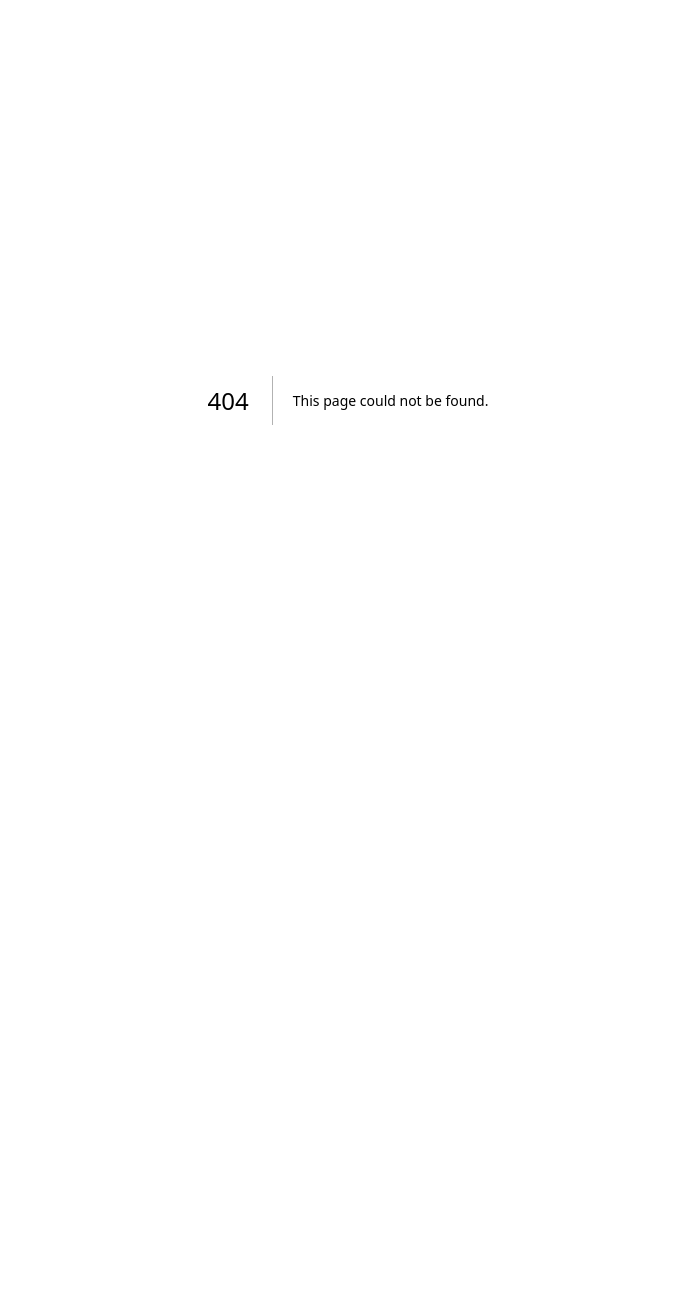
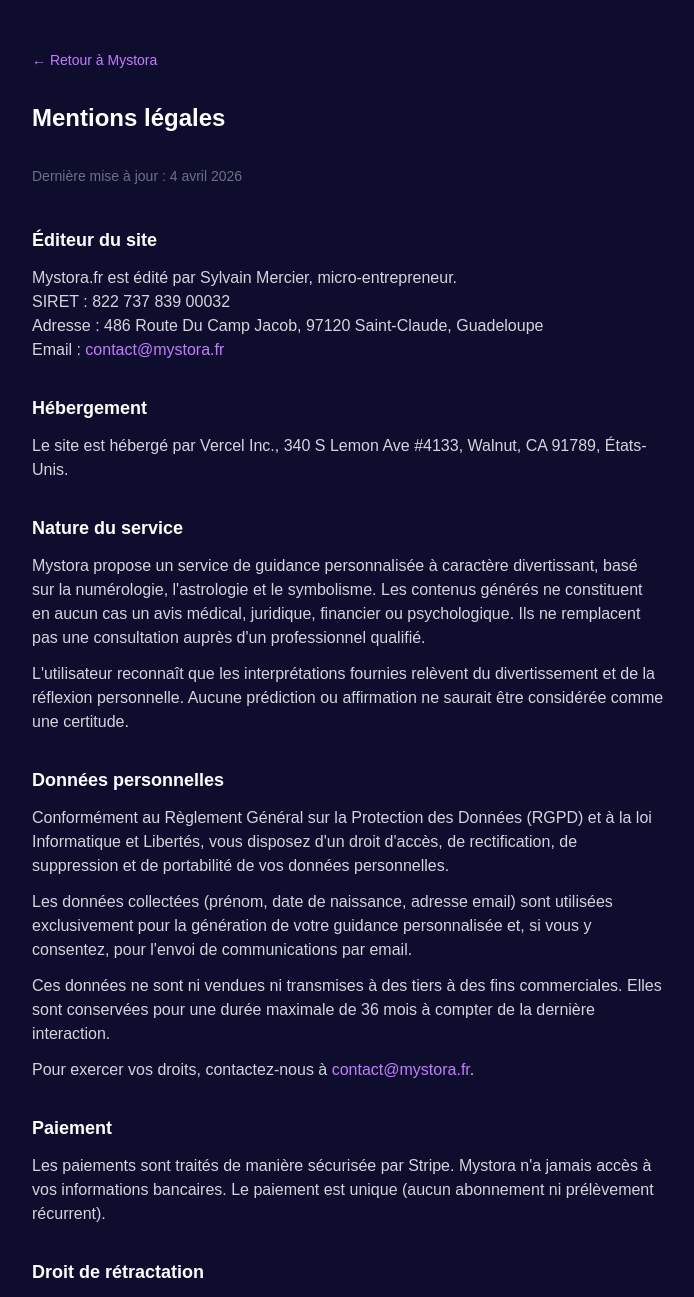
Before and after one commit to ectorx84/mystora, a Next.js app: page /mentions-legales in a window 1280 px wide. Before the commit this address had no page. Shown: the top 1297 px of the page, without its empty margins (292-986 px from the left). Before the commit the page ends 800 px from the top, so only its background shows below. Built offline with nearby package versions, Linux system fonts and the light colour scheme.

Commit message:
feat: page mentions légales + lien footer

```diff
--- /dev/null
+++ b/app/mentions-legales/page.tsx
@@ -0,0 +1,148 @@
+import type { Metadata } from "next";
+import Link from "next/link";
+
+export const metadata: Metadata = {
+  title: "Mentions légales — Mystora",
+  description: "Mentions légales et politique de confidentialité de Mystora.fr",
+};
+
+export default function MentionsLegales() {
+  return (
+    <main className="min-h-screen bg-[#0F0D2E] text-gray-300">
+      <div className="max-w-2xl mx-auto px-5 py-12">
+
+        <Link href="/" className="text-purple-400 hover:text-purple-300 text-sm mb-8 inline-block">
+          ← Retour à Mystora
+        </Link>
+
+        <h1 className="text-2xl font-bold text-white mb-8">Mentions légales</h1>
+
+        <p className="text-sm text-gray-500 mb-10">Dernière mise à jour : 4 avril 2026</p>
+
+        <section className="mb-8">
+          <h2 className="text-lg font-semibold text-white mb-3">Éditeur du site</h2>
+          <p>
+            Mystora.fr est édité par Sylvain Mercier, micro-entrepreneur.<br />
+            SIRET : 822 737 839 00032<br />
+            Adresse : 486 Route Du Camp Jacob, 97120 Saint-Claude, Guadeloupe<br />
+            Email : <a href="mailto:contact@mystora.fr" className="text-purple-400 hover:underline">contact@mystora.fr</a>
+          </p>
+        </section>
+
+        <section className="mb-8">
+          <h2 className="text-lg font-semibold text-white mb-3">Hébergement</h2>
+          <p>
+            Le site est hébergé par Vercel Inc., 340 S Lemon Ave #4133, Walnut, CA 91789, États-Unis.
+          </p>
+        </section>
+
+        <section className="mb-8">
+          <h2 className="text-lg font-semibold text-white mb-3">Nature du service</h2>
+          <p>
+            Mystora propose un service de guidance personnalisée à caractère divertissant,
+            basé sur la numérologie, l&apos;astrologie et le symbolisme. Les contenus
+            générés ne constituent en aucun cas un avis médical, juridique, financier ou
+            psychologique. Ils ne remplacent pas une consultation auprès d&apos;un professionnel
+            qualifié.
+          </p>
+          <p className="mt-3">
+            L&apos;utilisateur reconnaît que les interprétations fournies relèvent du
+            divertissement et de la réflexion personnelle. Aucune prédiction ou
+            affirmation ne saurait être considérée comme une certitude.
+          </p>
+        </section>
+
+        <section className="mb-8">
+          <h2 className="text-lg font-semibold text-white mb-3">Données personnelles</h2>
+          <p>
+            Conformément au Règlement Général sur la Protection des Données (RGPD) et à
+            la loi Informatique et Libertés, vous disposez d&apos;un droit d&apos;accès, de
+            rectification, de suppression et de portabilité de vos données personnelles.
+          </p>
+          <p className="mt-3">
+            Les données collectées (prénom, date de naissance, adresse email) sont
+            utilisées exclusivement pour la génération de votre guidance personnalisée
+            et, si vous y consentez, pour l&apos;envoi de communications par email.
+          </p>
+          <p className="mt-3">
+            Ces données ne sont ni vendues ni transmises à des tiers à des fins
+            commerciales. Elles sont conservées pour une durée maximale de 36 mois
+            à compter de la dernière interaction.
+          </p>
+          <p className="mt-3">
+            Pour exercer vos droits, contactez-nous à{" "}
+            <a href="mailto:contact@mystora.fr" className="text-purple-400 hover:underline">contact@mystora.fr</a>.
+          </p>
+        </section>
+
+        <section className="mb-8">
+          <h2 className="text-lg font-semibold text-white mb-3">Paiement</h2>
+          <p>
+            Les paiements sont traités de manière sécurisée par Stripe. Mystora n&apos;a
+            jamais accès à vos informations bancaires. Le paiement est unique
+            (aucun abonnement ni prélèvement récurrent).
+          </p>
+        </section>
+
+        <section className="mb-8">
+          <h2 className="text-lg font-semibold text-white mb-3">Droit de rétractation</h2>
+          <p>
+            Conformément à l&apos;article L221-28 du Code de la consommation, le droit de
+            rétractation ne peut être exercé pour les contrats de fourniture de contenu
+            numérique non fourni sur un support matériel dont l&apos;exécution a commencé
+            avec l&apos;accord du consommateur. En validant votre paiement, vous acceptez
+            que le rapport soit généré immédiatement et renoncez à votre droit de
+            rétractation.
+          </p>
+        </section>
+
+        <section className="mb-8">
+          <h2 className="text-lg font-semibold text-white mb-3">Cookies</h2>
+          <p>
+            Le site utilise un cookie technique (<code className="text-purple-400">mystora_free</code>)
+            pour limiter les demandes de guidance gratuite. Ce cookie est strictement
+            nécessaire au fonctionnement du service et ne nécessite pas de consentement.
+          </p>
+          <p className="mt-3">
+            Mystora utilise Vercel Analytics pour mesurer la fréquentation du site de
+            manière anonyme, sans dépôt de cookies publicitaires.
+          </p>
+        </section>
+
+        <section className="mb-8">
+          <h2 className="text-lg font-semibold text-white mb-3">Propriété intellectuelle</h2>
+          <p>
+            L&apos;ensemble du contenu du site (textes, visuels, logo, vidéos) est protégé
+            par le droit d&apos;auteur. Toute reproduction, même partielle, est interdite
+            sans autorisation écrite préalable.
+          </p>
+        </section>
+
+        <section className="mb-8">
+          <h2 className="text-lg font-semibold text-white mb-3">Limitation de responsabilité</h2>
+          <p>
+            Mystora ne saurait être tenu responsable des décisions prises par
+            l&apos;utilisateur sur la base des contenus fournis. Le service est proposé
+            « en l&apos;état » à des fins de divertissement uniquement.
+          </p>
+        </section>
+
+        <section className="mb-8">
+          <h2 className="text-lg font-semibold text-white mb-3">Droit applicable</h2>
+          <p>
+            Les présentes mentions légales sont régies par le droit français. En cas de
+            litige, les tribunaux compétents seront ceux du ressort du siège de
+            l&apos;éditeur.
+          </p>
+        </section>
+
+        <div className="border-t border-purple-900/40 pt-6 mt-12 text-center">
+          <Link href="/" className="text-purple-400 hover:text-purple-300 text-sm">
+            ← Retour à Mystora
+          </Link>
+        </div>
+
+      </div>
+    </main>
+  );
+}
--- a/app/page.tsx
+++ b/app/page.tsx
@@ -439,7 +439,7 @@ export default function Home() {
           </div>
         )}
 
-        <p className="text-gray-600 text-xs mt-8">Contenu de divertissement — mystora.fr</p>
+        <p className="text-gray-600 text-xs mt-8">Contenu de divertissement — mystora.fr · <a href="/mentions-legales" className="underline hover:text-gray-400">Mentions légales</a></p>
       </div>
     </main>
   );
--- a/app/success/page.tsx
+++ b/app/success/page.tsx
@@ -99,7 +99,7 @@ function SuccessContent() {
         )}
       </div>
 
-      <p className="text-gray-500 text-sm mt-6">Divertissement</p>
+      <p className="text-gray-500 text-sm mt-6">Divertissement · <a href="/mentions-legales" className="underline hover:text-gray-400">Mentions légales</a></p>
     </main>
   );
 }
```
